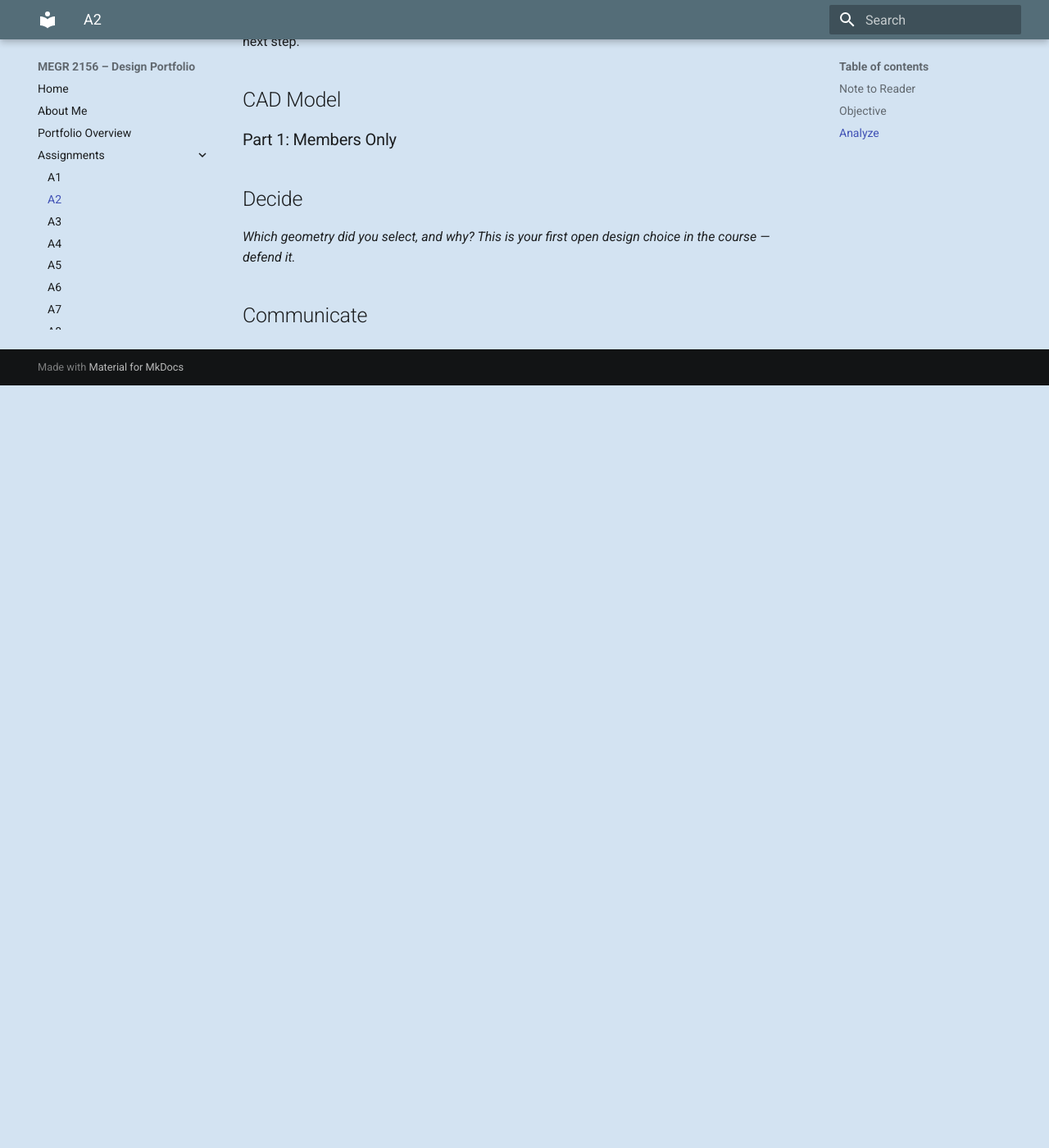
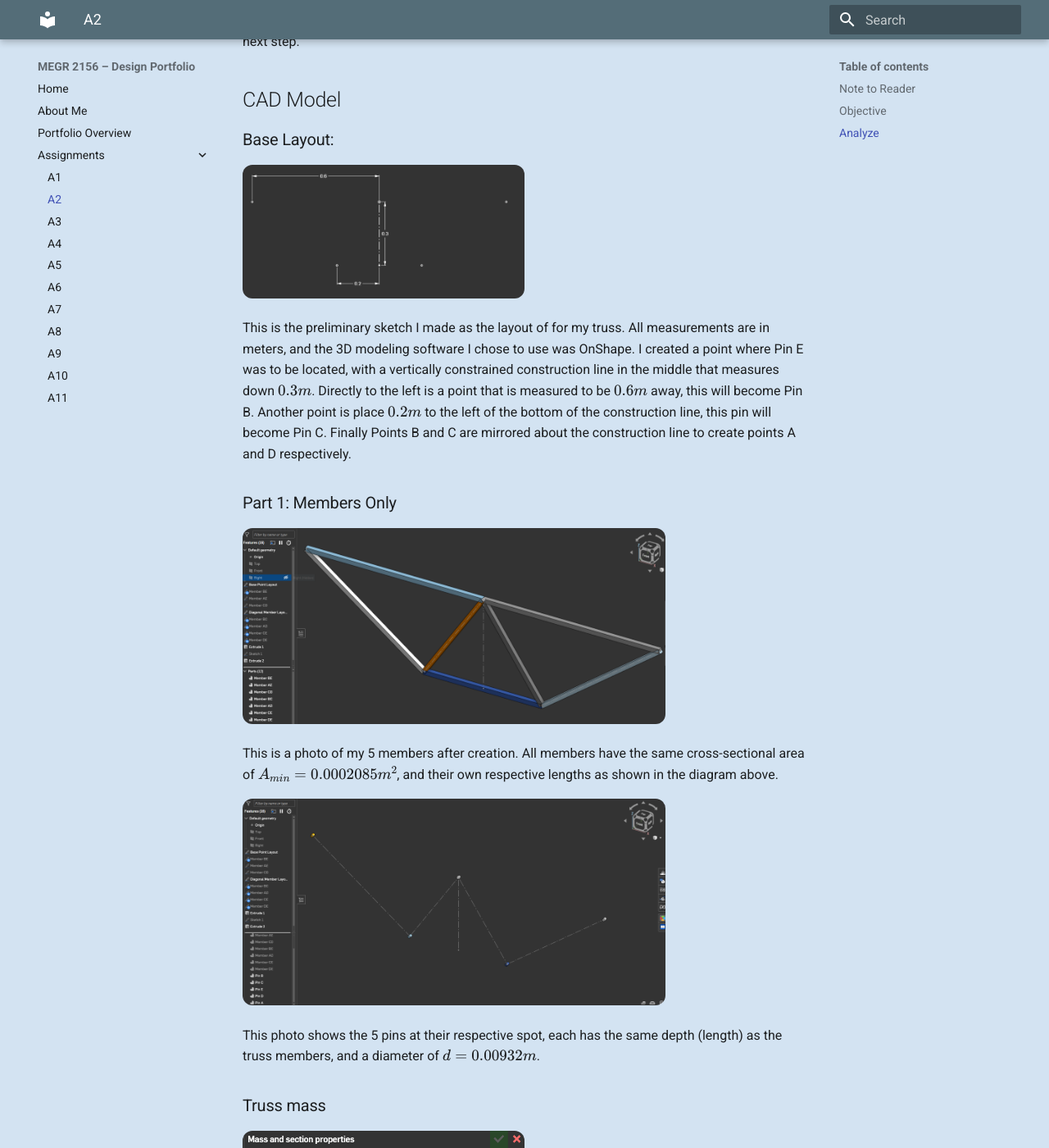
Before and after one commit to Noah-DiMenna/megr2156-portfolio, an MkDocs documentation site: the page built from docs/assignments/A02/index.md, in a window 1280 px wide and 1400 px high, scrolled down 15532 px. Shown: the whole window at 82% size. Built offline with MkDocs 1.6.1 and Material for MkDocs 9.7.7, drawn with Linux system fonts in a browser that asks for light colours; before the commit the page ends 16002 px from its top, so only the background shows below that; some of the changed text lies outside the part shown.

Commit message:
Enhance CAD model section with images and weights
Added CAD model details including layout, member photos, and weight calculations for truss and pins.

```diff
--- a/docs/assignments/A02/index.md
+++ b/docs/assignments/A02/index.md
@@ -328,7 +328,51 @@
 
 ## CAD Model
 
+### Base Layout:
+
+<img src="A2-CAD-Layout.png" style="border-radius: 12px; width: 50%;">
+
+This is the preliminary sketch I made as the layout of for my truss. All measurements are in meters, and the 3D modeling software I chose to use was OnShape. I created a point where Pin E was to be located, with a vertically constrained construction line in the middle that measures down $0.3m$. Directly to the left is a point that is measured to be $0.6m$ away, this will become Pin B. Another point is place $0.2m$ to the left of the bottom of the construction line, this pin will become Pin C. Finally Points B and C are mirrored about the construction line to create points A and D respectively.
+
 ### Part 1: Members Only
+
+<img src="A2-CAD-Member-Photo.png" style="border-radius: 12px; width: 75%;">
+
+This is a photo of my 5 members after creation. All members have the same cross-sectional area of $A_{min}=0.0002085m^2$, and their own respective lengths as shown in the diagram above.
+
+<img src="A2-CAD-Pin-Picture.png" style="border-radius: 12px; width: 75%;">
+
+This photo shows the 5 pins at their respective spot, each has the same depth (length) as the truss members, and a diameter of $d=0.00932m$.
+
+### Truss mass
+
+<img src="A2-CAD-Member-Weight.png" style="border-radius: 12px; width: 50%;">
+
+This photo shows the combined weight of the members within the CAD file. Keep in mind that the proper material (A500 Structural Steel) has to be applied to each member before this measurement can be taken, If this step is not done, weight measurements will not be correct.
+
+From this we find:
+
+$m_{CADmembers}=5.429Kg$
+
+<img src="A2-CAD-Pin-Weight.png" style="border-radius: 12px; width: 50%;">
+
+This photo shows the combined weight of the pins within the CAD file. Just like the members in the last step, the proper material (Hardened Tool Steel) must be applied to all pins before taking this weight measurement.
+
+From this we find:
+
+$m_{CADpins}=0.038Kg$
+
+### Truss Mass % Difference:
+
+<img src="A2-CAD-Percent-Diff.jpg" style="border-radius: 12px; width: 75%;">
+
+From the calculations above, we see that:
+
+$diff_{members}=0.123$
+
+$diff_{pins}=0.342$
+
+Overall this is a very small difference between
 
 
 
```
